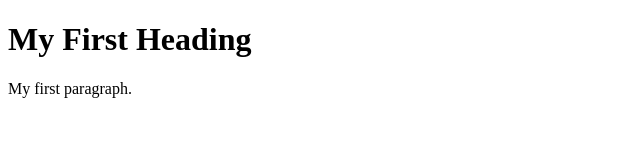
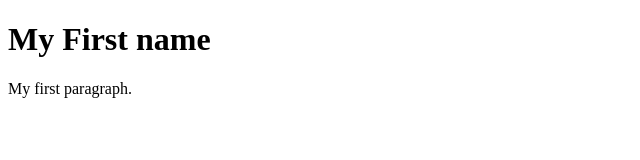
Before and after one commit to sandhya2233/section0, a plain HTML site: page index.html in a window 1280 px wide. Shown: the whole page, without its empty margins (0-640 px from the left). Drawn offline with Linux system fonts and the light colour scheme.

Commit message:
modified index.html

```diff
--- a/index.html
+++ b/index.html
@@ -2,7 +2,7 @@
 <html>
 <body>
 
-<h1>My First Heading</h1>
+<h1>My First name</h1>
 
 <p>My first paragraph.</p>
 
```
